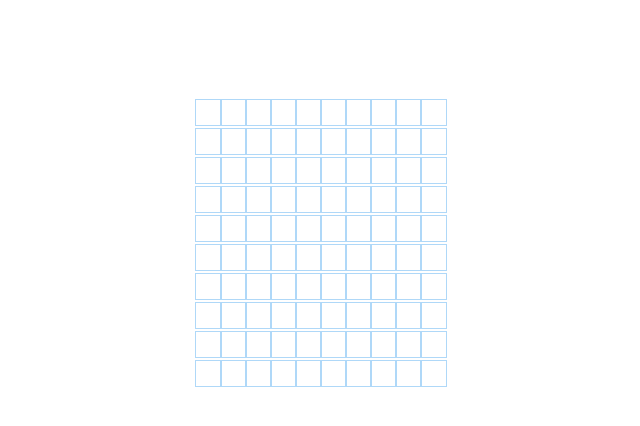
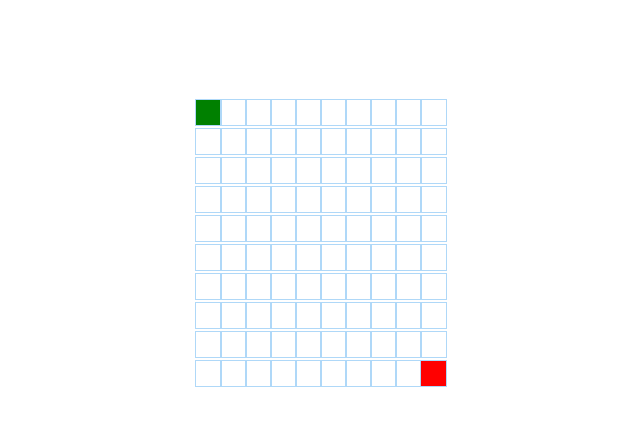
Before and after one commit to matthewqian1/pathfinding-visualiser, a React (Create React App) app: page / in a window 1280 px wide. Shown: the top 426 px of the page, without its empty margins (319-959 px from the left). Built offline with nearby package versions, Linux system fonts and the light colour scheme.

Commit message:
add start and end path node coloruing

```diff
--- a/src/components/Grid.jsx
+++ b/src/components/Grid.jsx
@@ -3,8 +3,8 @@ import './Grid.css'
 import Node from './Node';
 
 function Grid () {
-    const GRID_ROW_LENGTH = 10;
-    const GRID_COL_LENGTH = 10;
+    const GRID_ROW_LENGTH = 50;
+    const GRID_COL_LENGTH = 50;
     const grid = [];
     for (let row = 0; row < GRID_ROW_LENGTH; row++) {
         const currentRow = [];
--- a/src/components/Node.jsx
+++ b/src/components/Node.jsx
@@ -1,7 +1,16 @@
 import './Node.css';
+import { Component } from "react";
 
-function Node() {
-    return <div className='node'></div>
+export default class Node extends Component {
+    constructor(props) {
+        super(props);
+        this.state = {};
+    }
+
+    render() {
+        const {isStart, isFinish} = this.props;
+        const extraClassName = isFinish ? 'node-finish': isStart ? 'node-start': '';
+        const classes = `node ${extraClassName}`
+        return <div className={classes}></div>
+    }
 }
-
-export default Node;
--- a/src/components/Visualiser.jsx
+++ b/src/components/Visualiser.jsx
@@ -15,7 +15,13 @@ export default class Visualiser extends Component {
         for (let row = 0; row < 10; row++) {
         const currentRow = [];
         for (let col = 0; col < 10; col++) {
-            currentRow.push([]);
+            const node = {
+                col,
+                row,
+                isStart: row === 0 && col === 0,
+                isFinish: row === 9 && col === 9
+            }
+            currentRow.push(node);
         }
         nodes.push(currentRow);
         this.setState({nodes});
@@ -29,8 +35,15 @@ export default class Visualiser extends Component {
         return (
             <div className="grid">
                 {nodes.map((row, rowIdx) => {
-                    return <div>
-                        {row.map((node, nodeIdx) => <Node></Node>)}
+                    return <div key={rowIdx}>
+                        {row.map((node, nodeIdx) =>
+                        {
+                            const {isStart, isFinish} = node;
+                            return (<Node
+                            isStart={isStart}
+                            isFinish={isFinish}
+                            ></Node>)})}
+
                     </div>
 
                 })}
```
